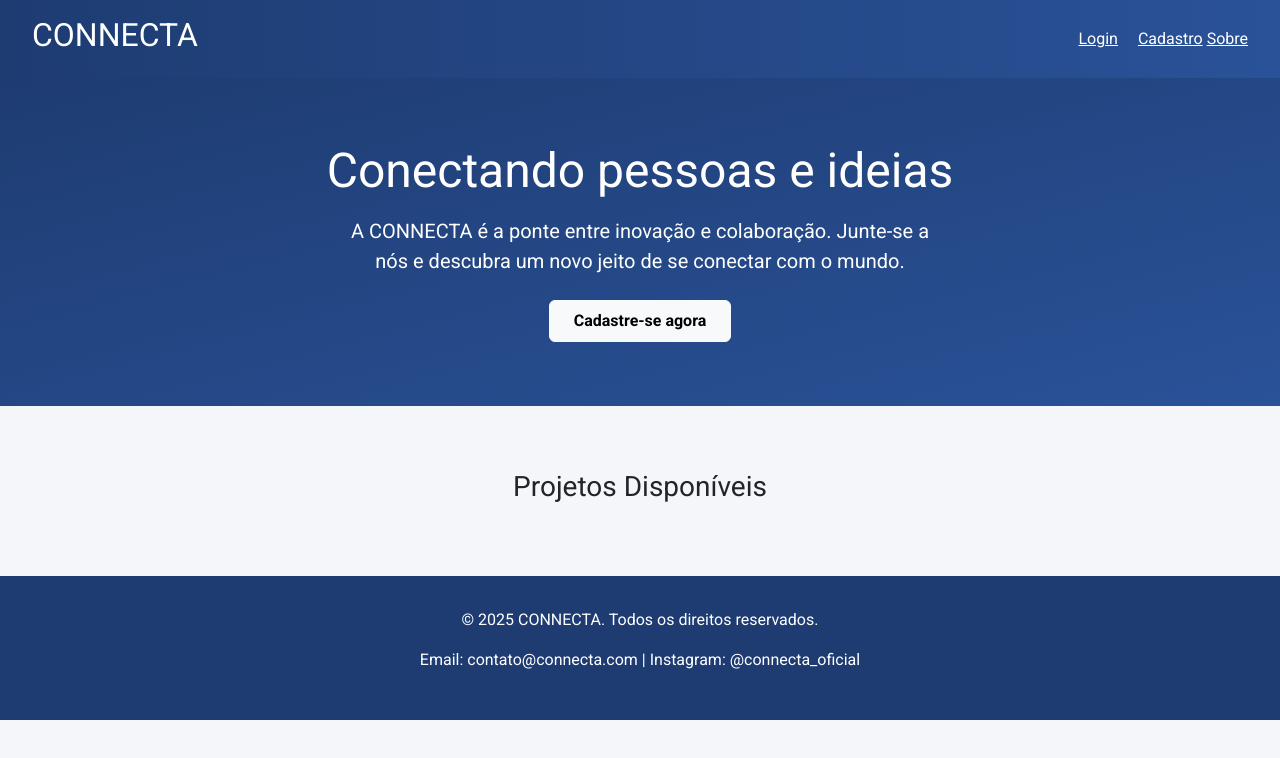
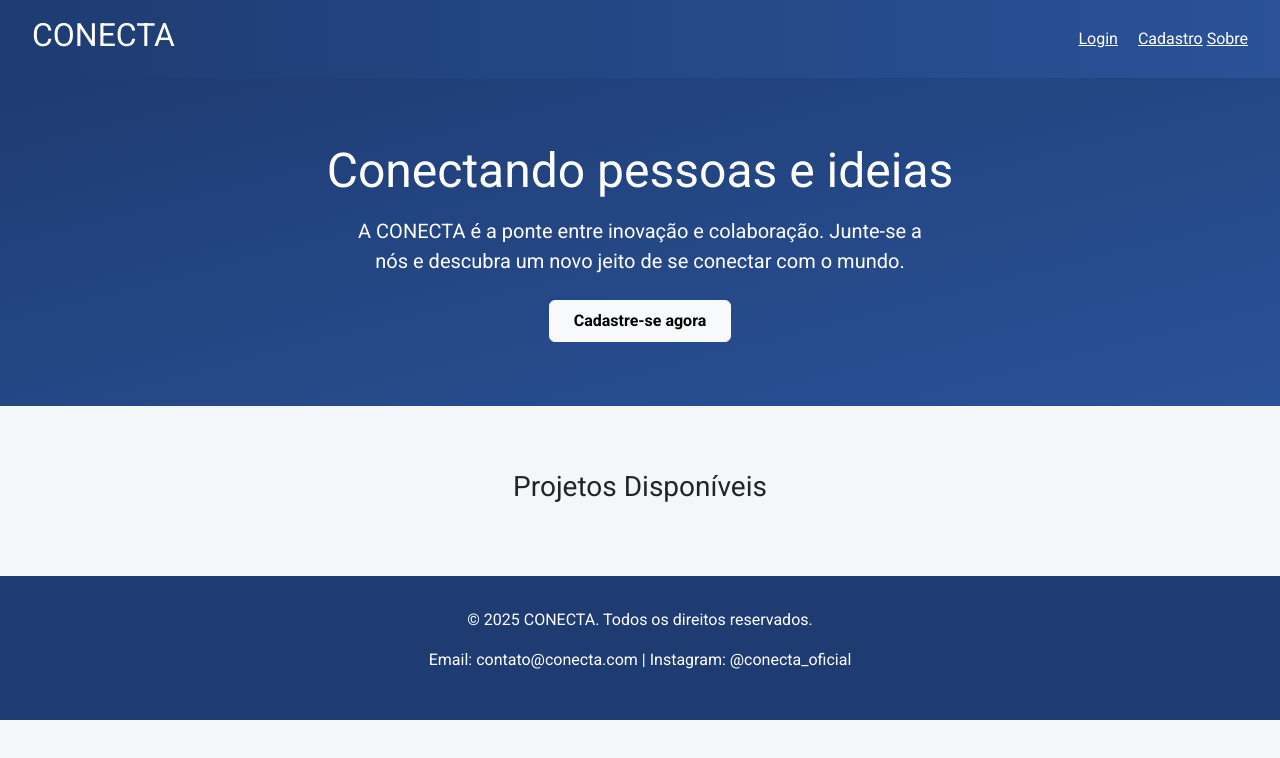
Before and after one commit to unimetrocamp-startupclass/LTD.2025.1.021-Conecta, a plain HTML site: page index.html in a window 1280 px wide. Drawn offline with nearby package versions, Linux system fonts and the light colour scheme; no server answers.

Commit message:
Alterando nome CONECTA.

```diff
--- a/index.html
+++ b/index.html
@@ -3,7 +3,7 @@
 <head>
   <meta charset="UTF-8">
   <meta name="viewport" content="width=device-width, initial-scale=1.0">
-  <title>CONNECTA</title>
+  <title>CONECTA</title>
   <link href="https://fonts.googleapis.com/css2?family=Roboto:wght@400;700&display=swap" rel="stylesheet">
   <link rel="stylesheet" href="https://cdn.jsdelivr.net/npm/bootstrap@5.3.0/dist/css/bootstrap.min.css">
   <style>
@@ -53,7 +53,7 @@
 </head>
 <body>
   <header class="d-flex justify-content-between align-items-center">
-    <h1>CONNECTA</h1>
+    <h1>CONECTA</h1>
     <nav>
       <a href="login.html" class="text-white me-3">Login</a>
       <a href="cadastro.html" class="text-white">Cadastro</a>
@@ -64,7 +64,7 @@
 
   <section class="hero">
     <h2>Conectando pessoas e ideias</h2>
-    <p>A CONNECTA é a ponte entre inovação e colaboração. Junte-se a nós e descubra um novo jeito de se conectar com o mundo.</p>
+    <p>A CONECTA é a ponte entre inovação e colaboração. Junte-se a nós e descubra um novo jeito de se conectar com o mundo.</p>
     <a href="cadastro.html" class="btn btn-light mt-4 px-4 py-2 fw-bold">Cadastre-se agora</a>
   </section>
 
@@ -92,8 +92,8 @@
   </section>
 
   <footer>
-    <p>© 2025 CONNECTA. Todos os direitos reservados.</p>
-    <p>Email: contato@connecta.com | Instagram: @connecta_oficial</p>
+    <p>© 2025 CONECTA. Todos os direitos reservados.</p>
+    <p>Email: contato@conecta.com | Instagram: @conecta_oficial</p>
   </footer>
 
   <script src="js/usuario.js"></script>
```
